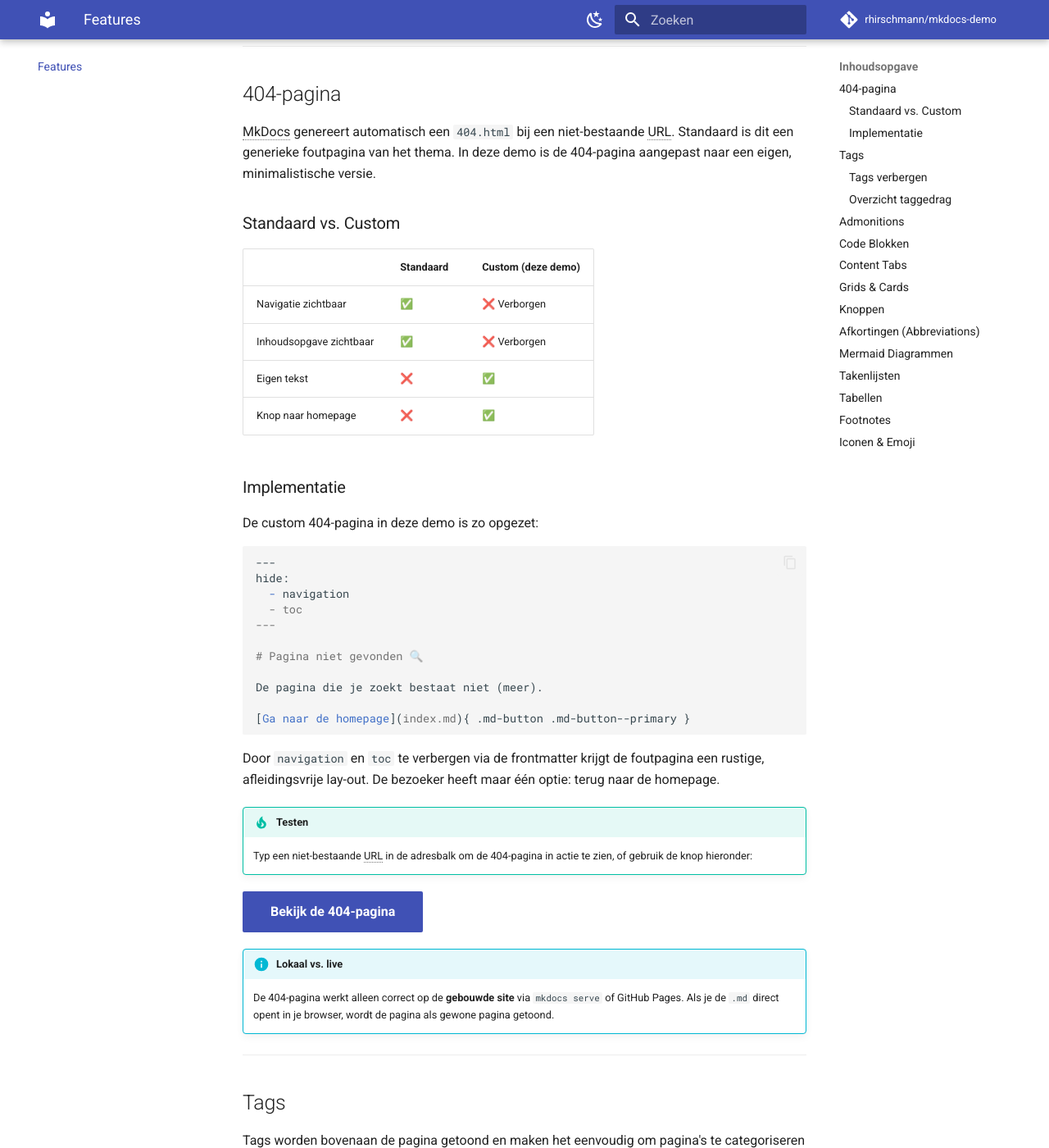
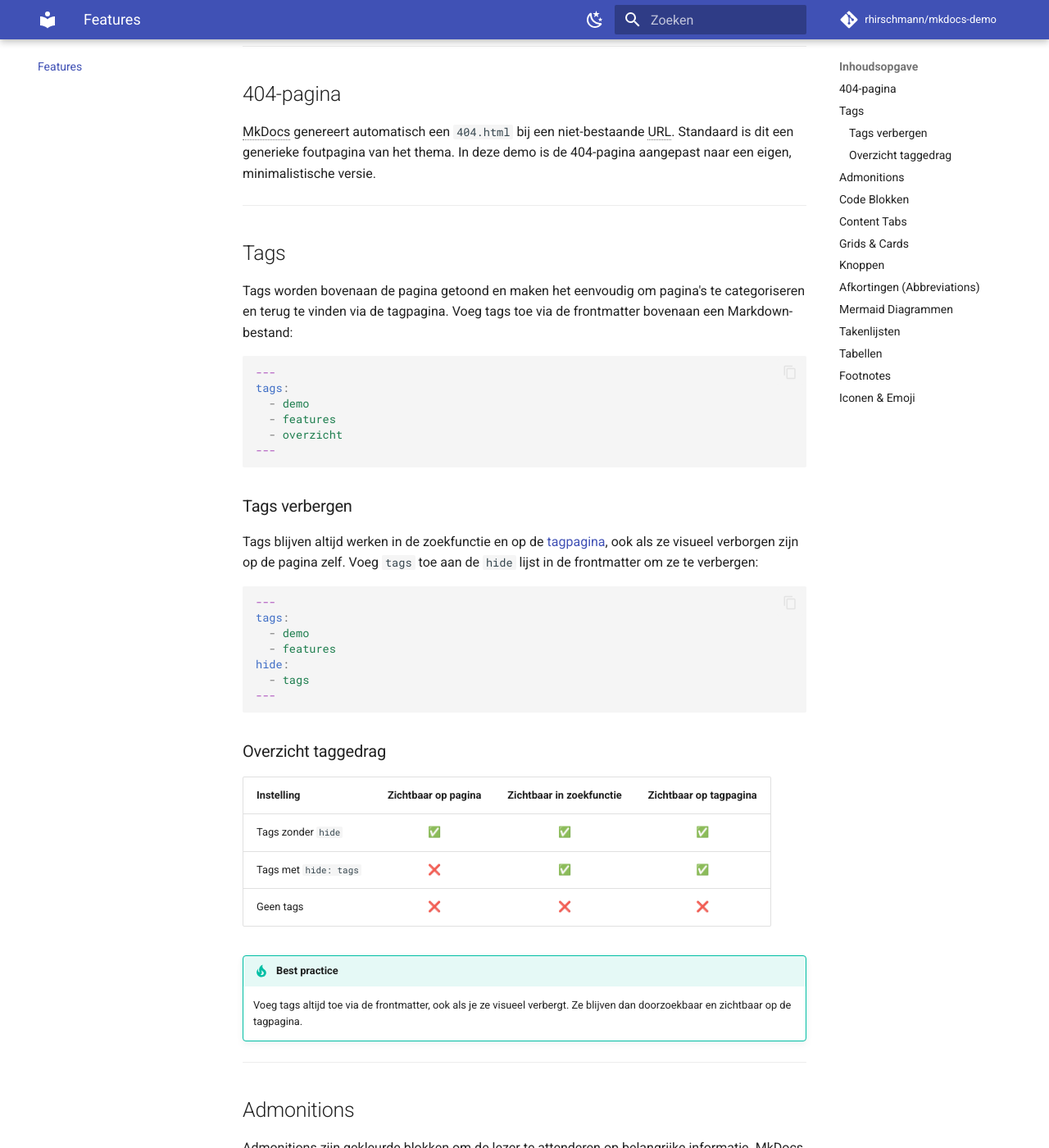
Before and after one commit to rhirschmann/mkdocs-demo, an MkDocs documentation site: the page built from docs/features.md, in a window 1280 px wide and 1400 px high, scrolled down 248 px. Shown: the whole window at 82% size. Built offline with MkDocs 1.6.1 and Material for MkDocs 9.7.7, drawn with Linux system fonts in a browser that asks for light colours; emoji names are drawn with the system emoji font; comment, search, counter and statistics services are not loaded.

Commit message:
Documentatie: Referentie naar 404 custom pages verwijderd.

````diff
--- a/docs/about/index.md
+++ b/docs/about/index.md
@@ -43,7 +43,6 @@ Deze demo is stapsgewijs uitgebreid met de volgende pagina's en onderdelen:
 | `blog/`                       | Blogfunctionaliteit via de ingebouwde Material blogplugin     |
 | `changelog.md`                | Versiehistorie van het project                                |
 | `tags.md`                     | Overzichtspagina van alle gebruikte tags                      |
-| `404.md`                      | Aangepaste foutpagina voor niet-bestaande URL's               |
 | `includes/abbreviations.md`   | 20 afkortingen met officiële én etymologische uitleg          |
 
 ---
@@ -62,7 +61,6 @@ Deze demo is stapsgewijs uitgebreid met de volgende pagina's en onderdelen:
 - **Iconen & Emoji** — Material Design, FontAwesome en Octicons
 - **Knoppen** — primaire en secundaire call-to-action knoppen
 - **Blog** — ingebouwde blogfunctionaliteit met auteurspagina's
-- **404-pagina** — aangepaste foutpagina zichtbaar via de navigatie
 
 ---
 
--- a/docs/changelog.md
+++ b/docs/changelog.md
@@ -18,7 +18,6 @@ Het formaat is gebaseerd op [Keep a Changelog](https://keepachangelog.com/nl/1.0
 ### Toegevoegd
 
 - **`features.md`** — Nieuwe pagina met uitgebreide demonstratie van 13 MkDocs Material features:
-    - 404-pagina (custom implementatie met vergelijkingstabel en codevoorbeeld)
     - Tags via frontmatter, inclusief `hide: tags` optie en gedragsoverzicht
     - Admonitions (note, tip, warning, danger, success, info, collapsible)
     - Code blokken met syntaxkleuring, regelnummers en kopieerknop
--- a/docs/features.md
+++ b/docs/features.md
@@ -37,48 +37,6 @@ binnen je documentatieomgeving.
 MkDocs genereert automatisch een `404.html` bij een niet-bestaande URL. Standaard
 is dit een generieke foutpagina van het thema. In deze demo is de 404-pagina
 aangepast naar een eigen, minimalistische versie.
-
-### Standaard vs. Custom
-
-| | Standaard | Custom (deze demo) |
-|---|---|---|
-| Navigatie zichtbaar | ✅ | ❌ Verborgen |
-| Inhoudsopgave zichtbaar | ✅ | ❌ Verborgen |
-| Eigen tekst | ❌ | ✅ |
-| Knop naar homepage | ❌ | ✅ |
-
-### Implementatie
-
-De custom 404-pagina in deze demo is zo opgezet:
-
-```markdown
----
-hide:
-  - navigation
-  - toc
----
-
-# Pagina niet gevonden 🔍
-
-De pagina die je zoekt bestaat niet (meer).
-
-[Ga naar de homepage](index.md){ .md-button .md-button--primary }
-```
-
-Door `navigation` en `toc` te verbergen via de frontmatter krijgt de
-foutpagina een rustige, afleidingsvrije lay-out. De bezoeker heeft maar
-één optie: terug naar de homepage.
-
-!!! tip "Testen"
-    Typ een niet-bestaande URL in de adresbalk om de 404-pagina in actie
-    te zien, of gebruik de knop hieronder:
-
-[Bekijk de 404-pagina](/404.html){ .md-button .md-button--primary }
-
-!!! info "Lokaal vs. live"
-    De 404-pagina werkt alleen correct op de **gebouwde site** via
-    `mkdocs serve` of GitHub Pages. Als je de `.md` direct opent in je
-    browser, wordt de pagina als gewone pagina getoond.
 
 ---
 
--- a/docs/getting-started/index.md
+++ b/docs/getting-started/index.md
@@ -49,7 +49,6 @@ mkdocs-demo/
 └── docs/
     ├── index.md
     ├── features.md
-    ├── 404.md
     ├── changelog.md
     ├── tags.md
     │
````
Also changed, not shown: README.md (+0 -1 lines).
